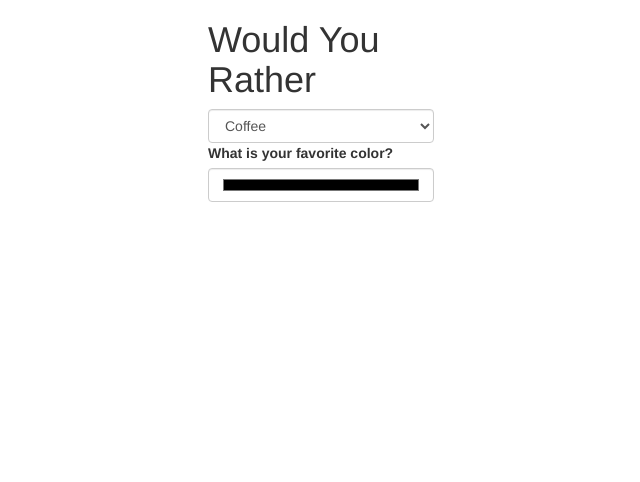
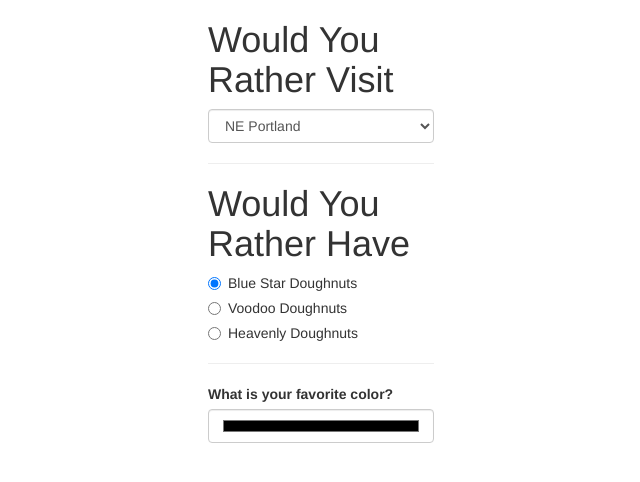
Before and after one commit to efirpo/forminputtypes, a plain HTML site: page survey/index.html in a window 1280 px wide. Shown: the whole page, without its empty margins (319-959 px from the left). Drawn offline with Linux system fonts and the light colour scheme.

Commit message:
Add radio buttons to survey

```diff
--- a/survey/index.html
+++ b/survey/index.html
@@ -8,20 +8,41 @@
     <title>Survey Webpage</title>
 
   </head>
-  <body>
+  <body id="color">
     <div class="container">
-      <h1>Would You Rather</h1>
+      <h1>Would You Rather Visit</h1>
       <select class="form-control" id="beverage">
-        <option>Coffee</option>
-        <option>Tea</option>
-        <option>Kombucha</option>
-        <option>Water</option>
+        <option>NE Portland</option>
+        <option>SE Portland</option>
+        <option>Downtown</option>
+        <option>North Portland</option>
       </select>
-
+      <hr>
+      <h1>Would You Rather Have</h1>
+      <div class="radio">
+        <label>
+          <input type="radio" name="doughnuts" value="Blue-Star-Doughnuts" checked>
+          Blue Star Doughnuts
+        </label>
+      </div>
+      <div class="radio">
+        <label>
+          <input type="radio" name="doughnuts" value="Voodoo-Doughnuts">
+          Voodoo Doughnuts
+        </label>
+      </div>
+      <div class="radio">
+        <label>
+          <input type="radio" name="doughnuts" value="Heavenly-Doughnuts">
+          Heavenly Doughnuts
+        </label>
+      </div>
+      <hr>
       <div class="form-group">
         <label for="color">What is your favorite color?</label>
         <input id="color" class="form-control" type="color">
       </div>
+
     </div>
 
   </body>
--- a/survey/js/scripts.js
+++ b/survey/js/scripts.js
@@ -2,5 +2,8 @@
   $("form").submit(function(event) {
     var beverage = $("#beverage").val();
     var favoriteColor = $("#color").val();
+    var flavor = $("input:radio[name=flavor]:checked").val();
+
+    }
   });
 }
```
